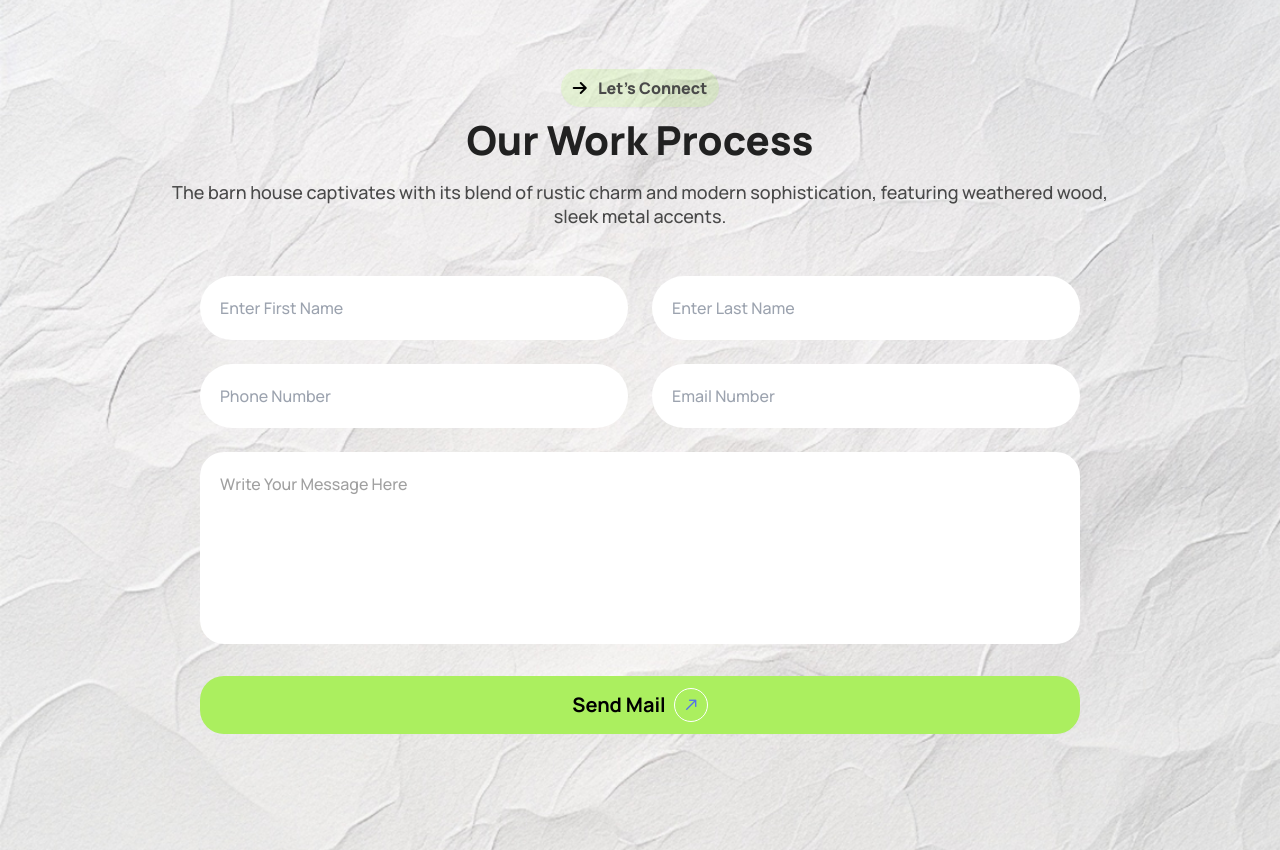
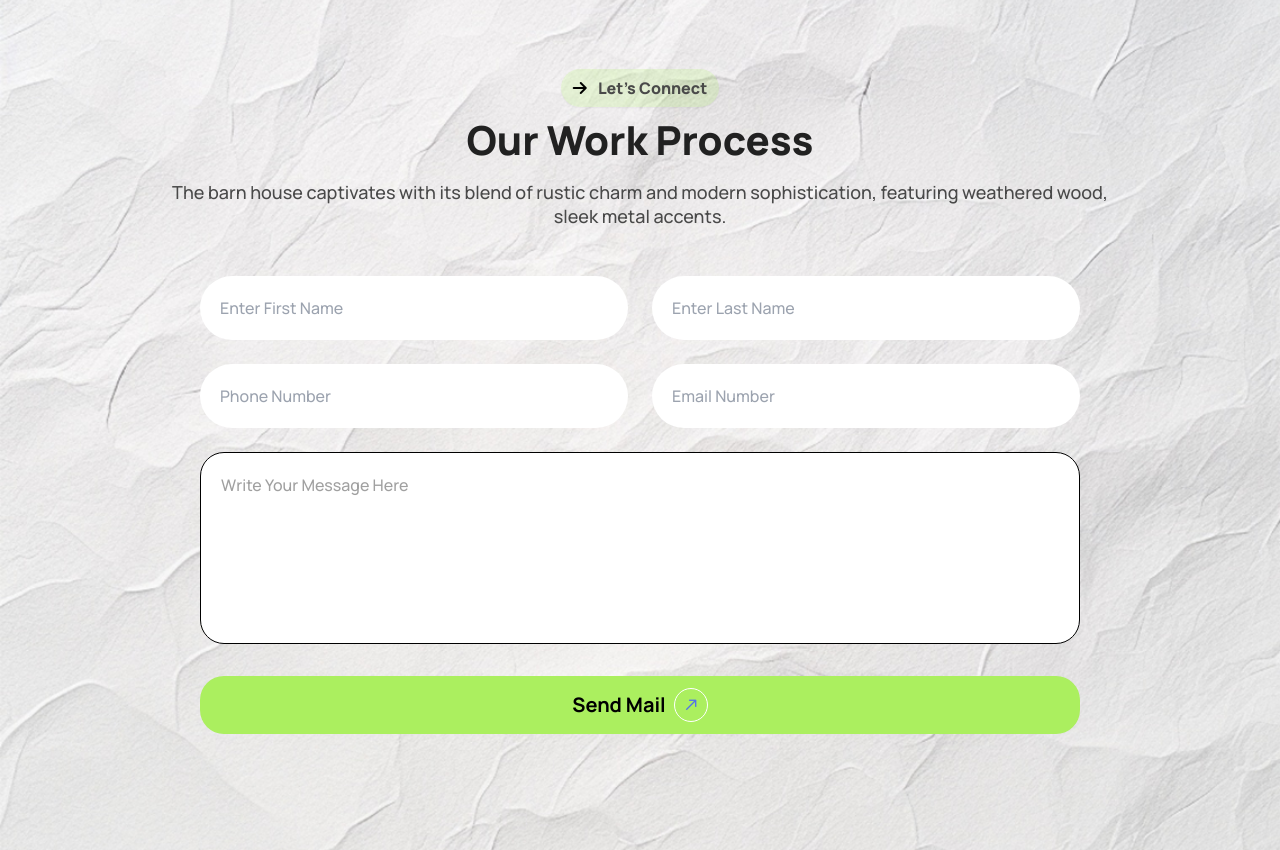
Before and after one commit to Sharif707/Assignment-3, a plain HTML site: page index.html in a window 1280 px wide. Shown: the part 2221-3071 px from the top of the page. Drawn offline with nearby package versions, Linux system fonts and the light colour scheme.

Commit message:
form section completed

```diff
--- a/index.html
+++ b/index.html
@@ -267,7 +267,7 @@
                     <input type="email" placeholder="Email Number"
                         class="rounded-full p-5 bg-white text-[#a0a0a0] font-medium md:w-1/2 w-full" required>
                 </div>
-                <textarea class="rounded-3xl p-5 bg-white text-[#a0a0a0] font-medium block w-full lg:h-48 resize-none lg:mb-8 mb-6">Write Your Message Here</textarea>
+                <textarea class="border border-black rounded-3xl p-5 bg-white text-[#a0a0a0] font-medium block w-full lg:h-48 resize-none lg:mb-8 mb-6">Write Your Message Here</textarea>
                 <button class="py-3 px-5 rounded-3xl bg-[#abef5f] w-full flex items-center justify-center gap-2">
                     <span class="font-bold text-[20px]">Send Mail</span>
                     <img src="assets/icons8-arrow-up-right-32.png" alt=""
```
